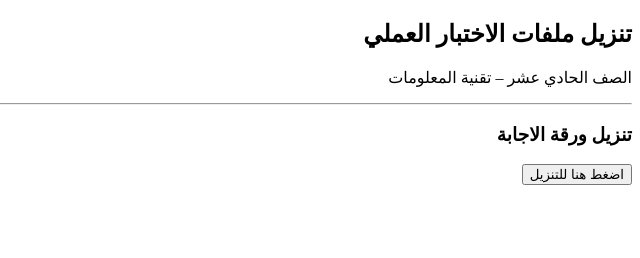
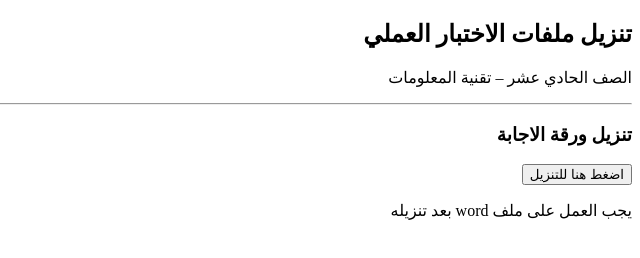
Before and after one commit to suhaib-albishri/it11, a plain HTML site: page itexam.html in a window 1280 px wide. Shown: the whole page, without its empty margins (640-1280 px from the left). Drawn offline with Linux system fonts and the light colour scheme.

Commit message:
Update itexam.html with additional instructions
Added a note to work on the Word file after downloading.

```diff
--- a/itexam.html
+++ b/itexam.html
@@ -13,7 +13,8 @@
     <hr>
 
     <h3> تنزيل ورقة الاجابة</h3>
-    <button onclick="downloadFile(1)">اضغط هنا للتنزيل  </button>
+    <button onclick="downloadFile(1)">اضغط هنا للتنزيل  </button> <br>
+    <p> يجب العمل على ملف word بعد تنزيله </p>
 
 
     <script>
```
